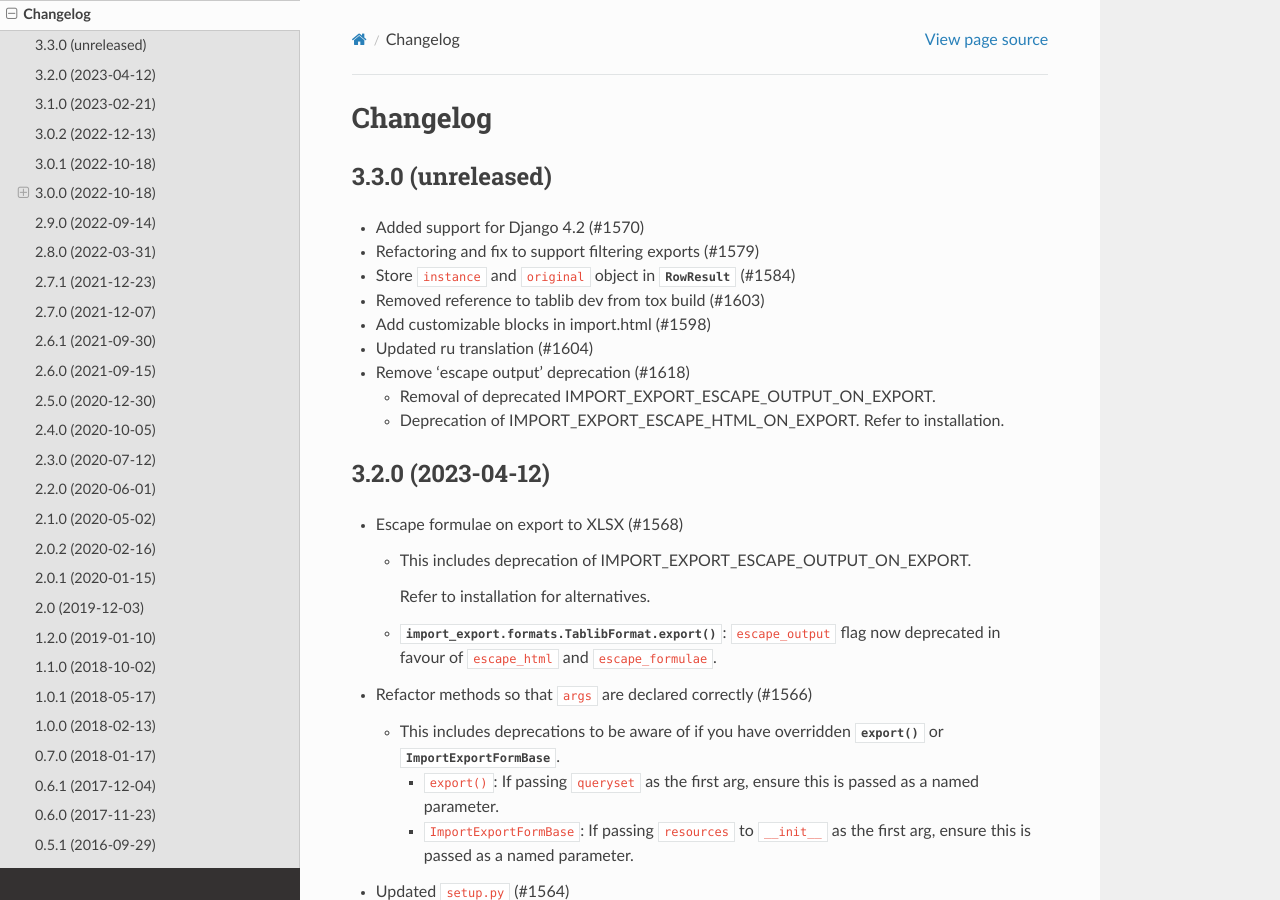
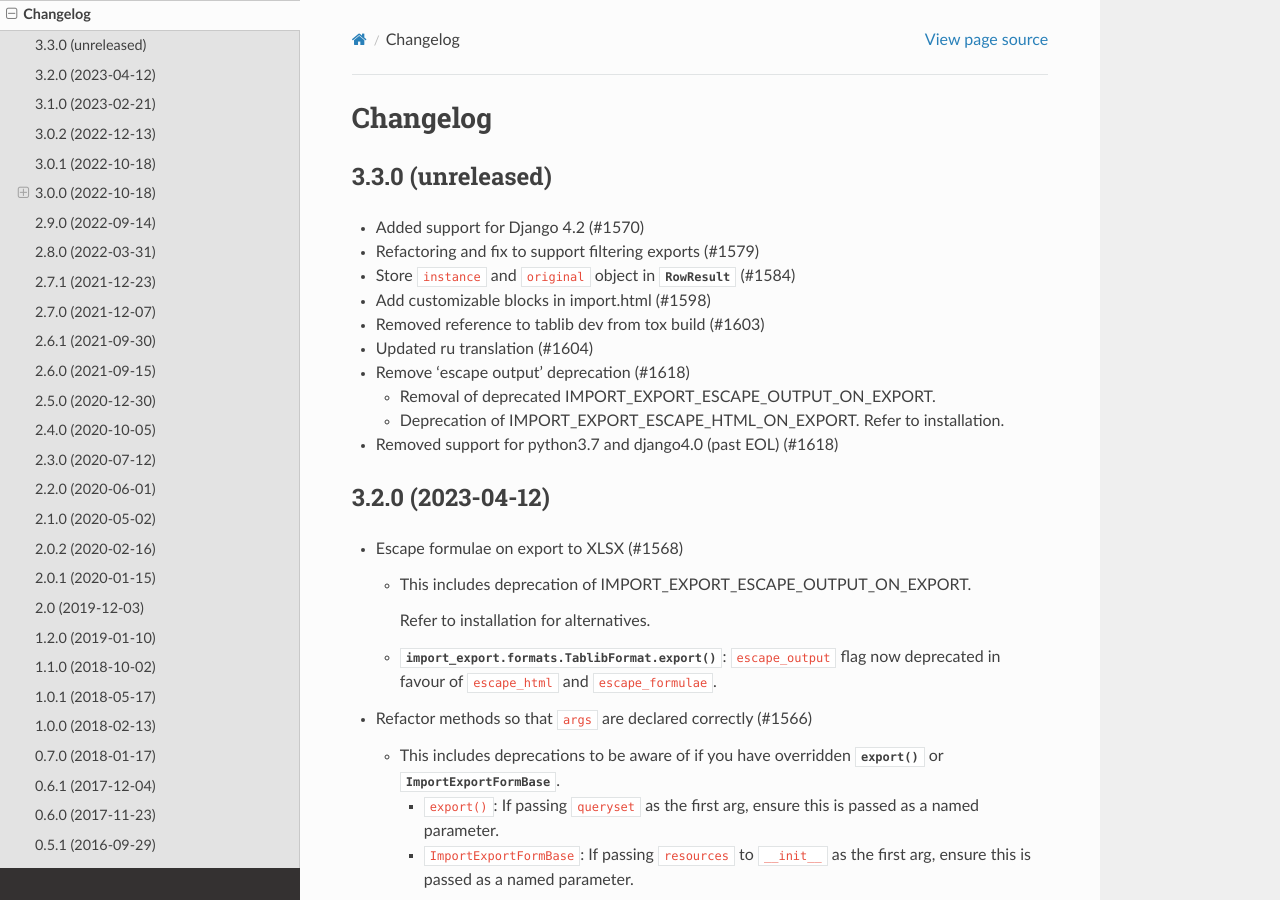
Before and after one commit to django-import-export/django-import-export, a Sphinx documentation site: the page built from docs/changelog.rst, in a window 1280 px wide and 900 px high. Built offline with Sphinx 7.4.7 and the Read the Docs theme 2.0.0, drawn with Linux system fonts in a browser that asks for light colours; pages that are not in the unit, such as notebooks, are missing from menus.

Commit message:
updated changelog

```diff
--- a/docs/changelog.rst
+++ b/docs/changelog.rst
@@ -7,14 +7,16 @@ Changelog
 - Added support for Django 4.2 (#1570)
 - Refactoring and fix to support filtering exports (#1579)
 - Store ``instance`` and ``original`` object in :class:`~import_export.results.RowResult` (#1584)
+- Add customizable blocks in import.html (#1598)
 - Removed reference to tablib dev from tox build (#1603)
-- Add customizable blocks in import.html (#1598)
 - Updated ru translation (#1604)
 - Remove 'escape output' deprecation (#1618)
 
   - Removal of deprecated :ref:`IMPORT_EXPORT_ESCAPE_OUTPUT_ON_EXPORT`.
 
   - Deprecation of :ref:`IMPORT_EXPORT_ESCAPE_HTML_ON_EXPORT`.  Refer to :ref:`installation`.
+
+- Removed support for python3.7 and django4.0 (past EOL) (#1618)
 
 3.2.0 (2023-04-12)
 ------------------
```
Also changed, not shown: 1 other file.
